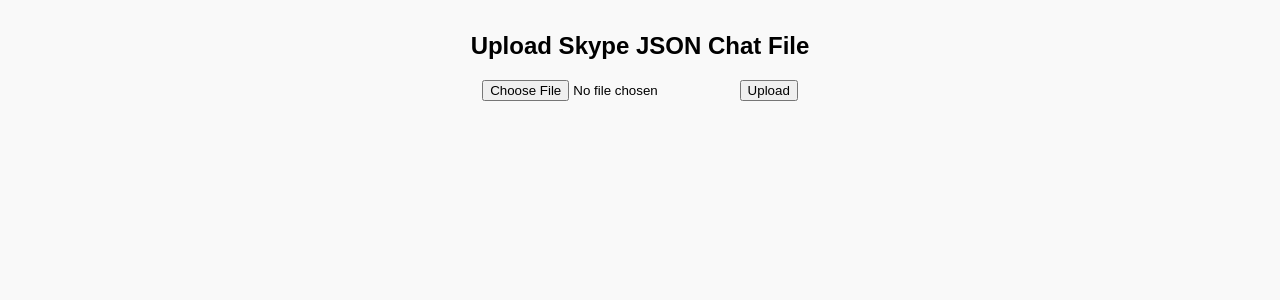
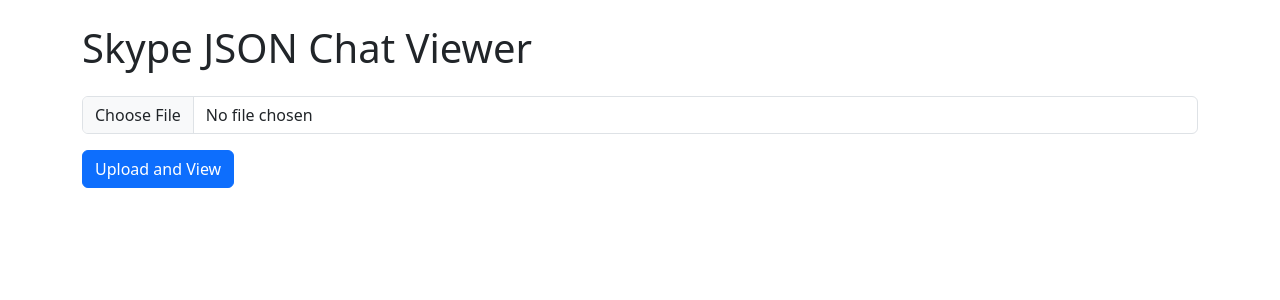
Before and after one commit to amitmactavish/json-chat-converter, a Flask app: page / in a window 1280 px wide. Shown: the top 300 px of the page. Run offline with Flask 3, Linux system fonts and the light colour scheme.

Commit message:
Update index.html

```diff
--- a/templates/index.html
+++ b/templates/index.html
@@ -1,58 +1,70 @@
 <!DOCTYPE html>
-<html>
+<html lang="en">
 <head>
-  <title>Chat JSON Viewer</title>
+  <meta charset="UTF-8">
+  <title>Skype JSON Chat Viewer</title>
+  <link href="https://cdn.jsdelivr.net/npm/bootstrap@5.3.0/dist/css/bootstrap.min.css" rel="stylesheet">
   <style>
-    body { font-family: Arial; margin: 2em; background: #f9f9f9; }
-    table { width: 100%; border-collapse: collapse; margin-top: 20px; }
-    th, td { border: 1px solid #ccc; padding: 8px; text-align: left; }
-    th { background-color: #f2f2f2; }
-    #loader { display: none; font-weight: bold; color: green; }
+    .chat-box {
+      max-height: 500px;
+      overflow-y: scroll;
+      border: 1px solid #ccc;
+      padding: 1rem;
+      background: #f9f9f9;
+      white-space: pre-wrap;
+    }
+    .loading {
+      display: none;
+      font-weight: bold;
+      color: #007bff;
+    }
   </style>
+</head>
+<body class="container py-4">
+
+  <h1 class="mb-4">Skype JSON Chat Viewer</h1>
+
+  <form method="POST" enctype="multipart/form-data" onsubmit="return validateForm()">
+    <div class="mb-3">
+      <input type="file" name="json_file" id="jsonFile" accept=".json" class="form-control" required>
+      <div id="fileError" class="text-danger mt-2" style="display: none;">Max file size is 100MB!</div>
+    </div>
+    <button type="submit" class="btn btn-primary">Upload and View</button>
+    <span class="loading ms-3" id="loadingText">Processing... Please wait.</span>
+  </form>
+
+  {% if messages %}
+  <hr>
+  <h4>Messages ({{ messages|length }})</h4>
+  <div class="chat-box my-3">
+    {% for msg in messages %}
+      <div><strong>[{{ msg.timestamp }}] {{ msg.sender }}</strong>: {{ msg.text }}</div>
+    {% endfor %}
+  </div>
+  <a href="{{ url_for('download', filetype='txt') }}" class="btn btn-success">Download TXT</a>
+  <a href="{{ url_for('download', filetype='csv') }}" class="btn btn-secondary">Download CSV</a>
+  {% endif %}
+
   <script>
-    function showLoader() {
-      document.getElementById('loader').style.display = 'block';
+    function validateForm() {
+      const fileInput = document.getElementById('jsonFile');
+      const loadingText = document.getElementById('loadingText');
+      const error = document.getElementById('fileError');
+
+      error.style.display = 'none';
+
+      if (fileInput.files.length === 0) return false;
+      const file = fileInput.files[0];
+
+      if (file.size > 100 * 1024 * 1024) {
+        error.style.display = 'block';
+        return false;
+      }
+
+      loadingText.style.display = 'inline';
+      return true;
     }
   </script>
-</head>
-<body>
-<center>
-<h2>Upload Skype JSON Chat File</h2>
-{% with messages = get_flashed_messages() %}
-  {% if messages %}
-    <ul style="color: red;">
-      {% for msg in messages %}
-        <li>{{ msg }}</li>
-      {% endfor %}
-    </ul>
-  {% endif %}
-{% endwith %}
 
-<form method="POST" enctype="multipart/form-data" onsubmit="showLoader()">
-  <input type="file" name="json_file" accept=".json" required>
-  <button type="submit">Upload</button>
-</form>
-
-<div id="loader">Processing, please wait...</div>
-
-{% if messages %}
-<h3>Chat Messages</h3>
-<table>
-  <tr><th>Timestamp</th><th>Sender</th><th>Message</th></tr>
-  {% for msg in messages %}
-  <tr>
-    <td>{{ msg.timestamp }}</td>
-    <td>{{ msg.sender }}</td>
-    <td>{{ msg.text }}</td>
-  </tr>
-  {% endfor %}
-</table>
-
-<p>
-  <a href="{{ url_for('download', filetype='txt') }}">Download TXT</a> |
-  <a href="{{ url_for('download', filetype='csv') }}">Download CSV</a>
-</p>
-{% endif %}
-</center>
 </body>
 </html>
```
